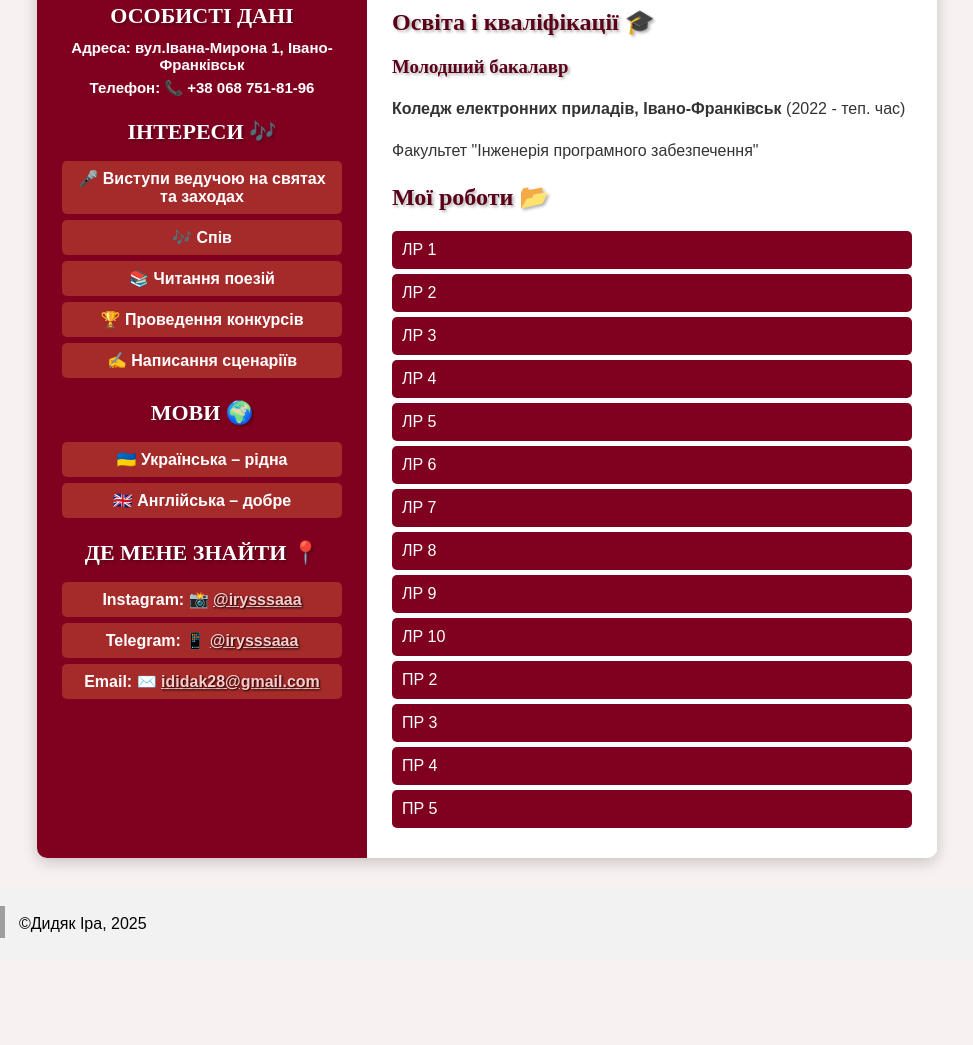
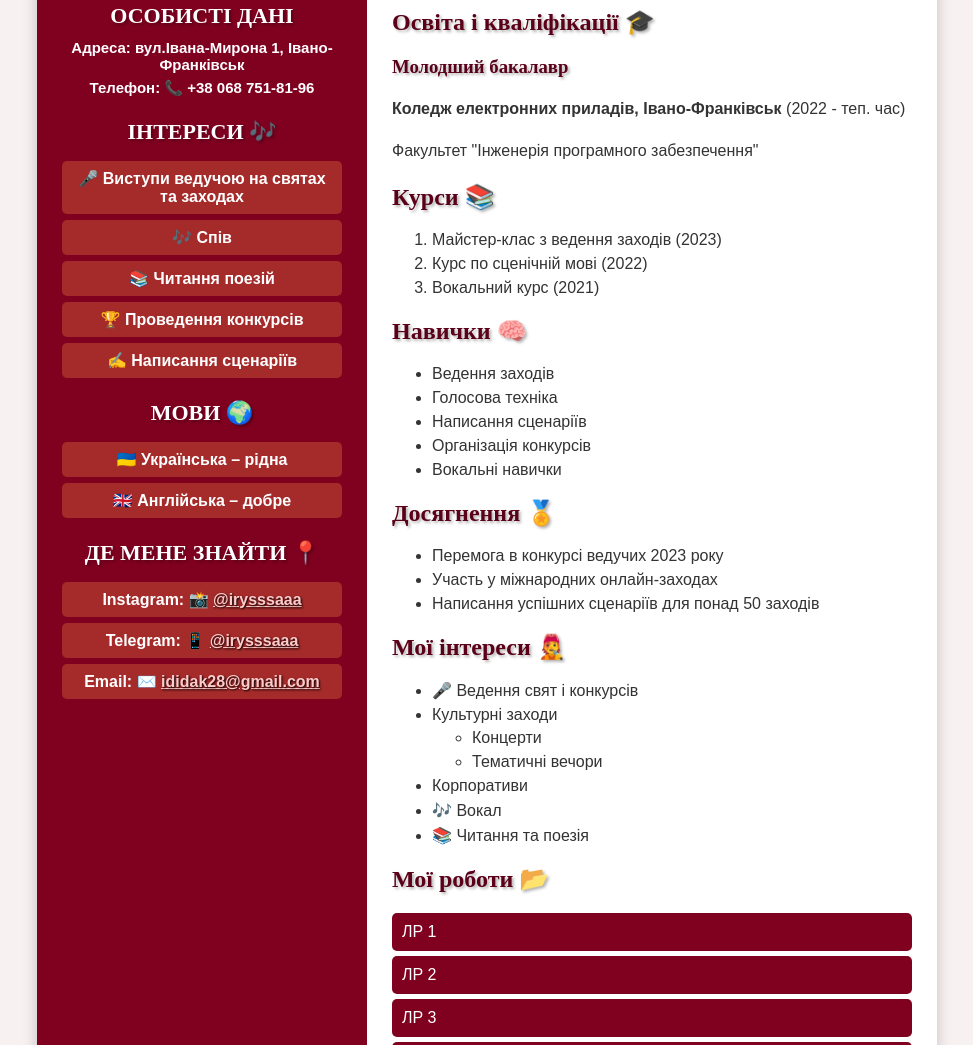
Before and after one commit to irysssaaa/irysssaaa.github.io, a plain HTML site: page lr 2/resume.html in a window 1280 px wide. Shown: the part 392-1437 px from the top of the page, without its empty margins (153-1126 px from the left). Before the commit the page ends 1352 px from the top, so only its background shows below. Drawn offline with Linux system fonts and the light colour scheme; files that its build step writes are made by us from their sources; grey boxes are pictures that could not be loaded.

Commit message:
resume.html

```diff
--- a/lr 2/resume.html
+++ b/lr 2/resume.html
@@ -4,7 +4,7 @@
     <meta charset="UTF-8">
     <meta name="viewport" content="width=device-width, initial-scale=1.0">
     <title>Резюме - Дидяк Іра</title>
-    <link rel="stylesheet" href="style.css">
+    <link rel="stylesheet" href="stylee.css">
     <link rel="stylesheet" href="https://cdnjs.cloudflare.com/ajax/libs/font-awesome/6.5.0/css/all.min.css">
     <link rel="icon" href="favicon.ico" type="image/x-icon">
 </head>
@@ -75,8 +75,56 @@
             <p>Факультет "Інженерія програмного забезпечення"</p>
         </section>
 
+        <!-- ДОДАНІ СПИСКИ -->
+        <section>
+            <h2>Курси 📚</h2>
+            <ol>
+                <li>Майстер-клас з ведення заходів (2023)</li>
+                <li>Курс по сценічній мові (2022)</li>
+                <li>Вокальний курс (2021)</li>
+            </ol>
+        </section>
+
+        <section>
+            <h2>Навички 🧠</h2>
+            <ul>
+                <li>Ведення заходів</li>
+                <li>Голосова техніка</li>
+                <li>Написання сценаріїв</li>
+                <li>Організація конкурсів</li>
+                <li>Вокальні навички</li>
+            </ul>
+        </section>
+
+        <section>
+            <h2>Досягнення 🏅</h2>
+            <ul>
+                <li>Перемога в конкурсі ведучих 2023 року</li>
+                <li>Участь у міжнародних онлайн-заходах</li>
+                <li>Написання успішних сценаріїв для понад 50 заходів</li>
+            </ul>
+        </section>
+
+        <section>
+            <h2>Мої інтереси 🧑‍🎤</h2>
+            <ul>
+                <li>🎤 Ведення свят і конкурсів</li>
+                <li>
+                    Культурні заходи
+                    <ul>
+                        <li>Концерти</li>
+                        <li>Тематичні вечори</li>
+                    </ul>
+                </li>
+                <li>Корпоративи</li>
+                <li>🎶 Вокал</li>
+                <li>📚 Читання та поезія</li>
+            </ul>
+        </section>
+
         <section id="portfolio">
             <h2>Мої роботи 📂</h2>
+            <!-- кнопки з роботами -->
             <button class="accordion">ЛР 1</button>
             <div class="panel"><a href="lr 1/index.html" target="_blank">Відкрити</a></div>
             <button class="accordion">ЛР 2</button>
@@ -137,7 +185,6 @@
 </main>
 
 <footer class="basement">
-
     <table>
         <tr>
             <td>
@@ -148,7 +195,6 @@
             <td>©Дидяк Іра, 2025</td>
         </tr>
     </table>
-
 </footer>
 
 <script>
```
